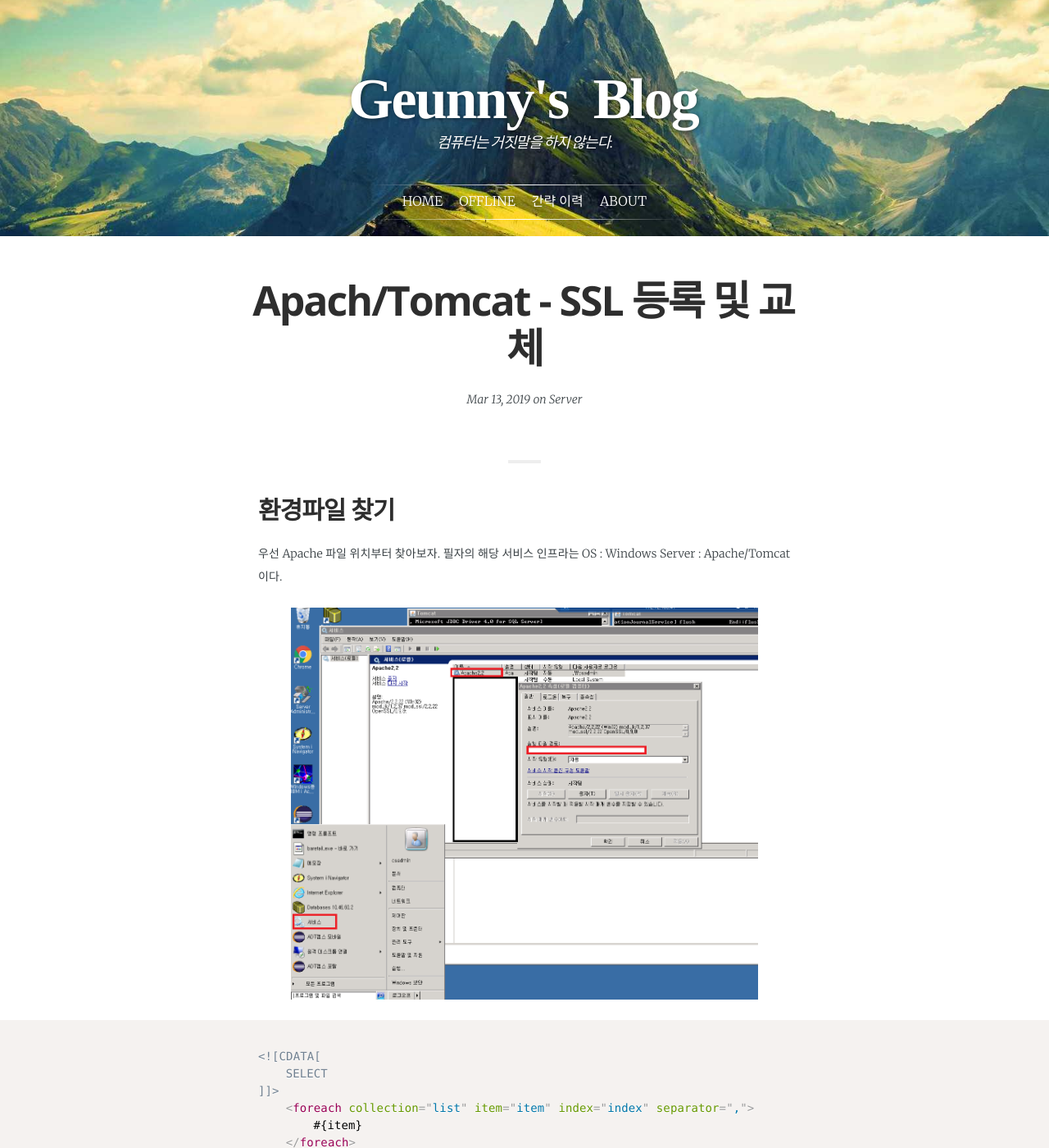
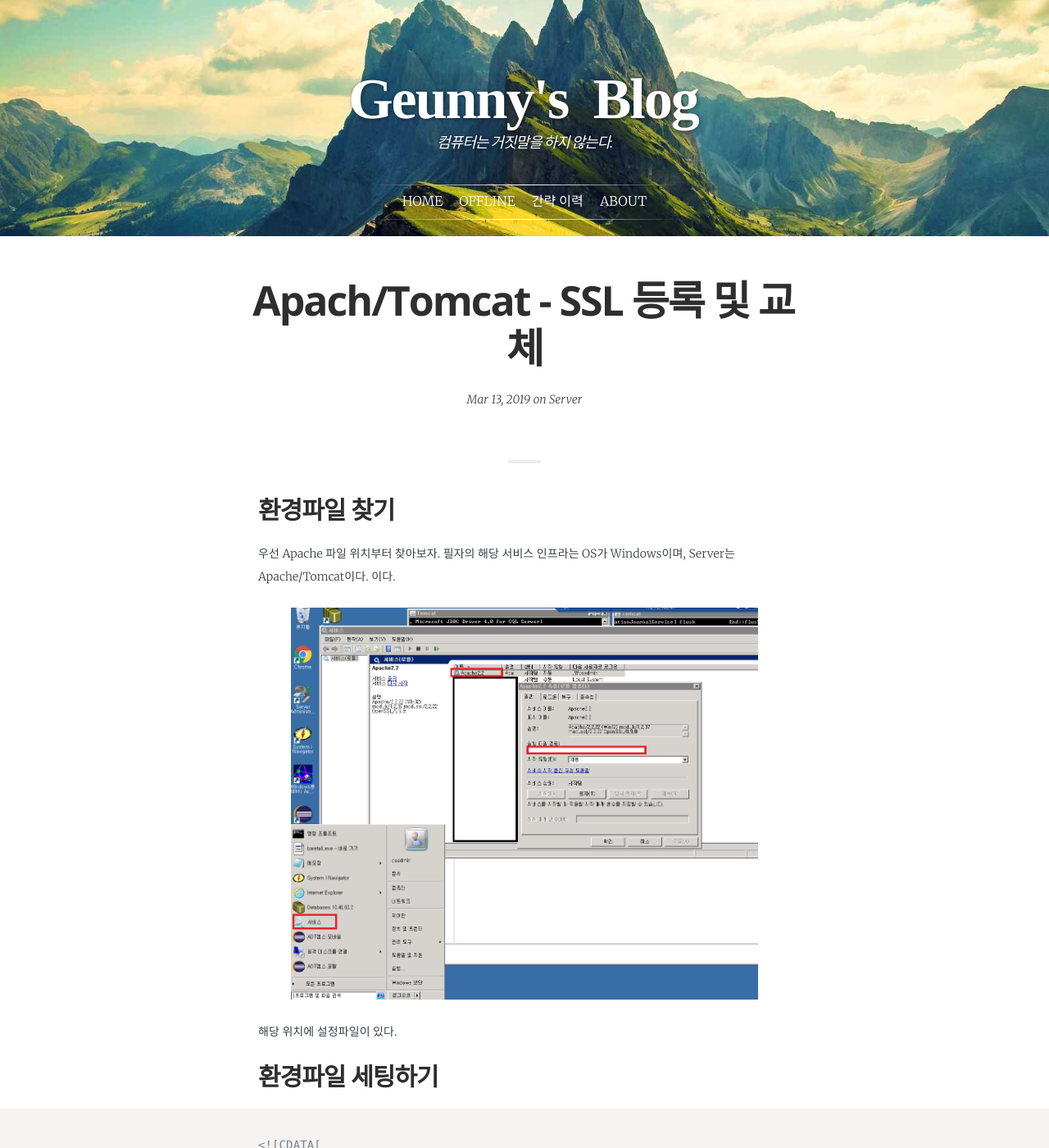
Before and after one commit to jwillmer/jekyllDecent, a Jekyll site: the page built from _posts/2019-03-13-apachtomcat1.md, in a window 1280 px wide and 1400 px high. Shown: the whole window at 82% size. Built offline with Jekyll 4.4.1, drawn with Linux system fonts in a browser that asks for light colours; some web fonts are replaced.

Commit message:
Update 2019-03-13-apachtomcat1.md

````diff
--- a/_posts/2019-03-13-apachtomcat1.md
+++ b/_posts/2019-03-13-apachtomcat1.md
@@ -17,9 +17,7 @@ math:		   false
 ## 환경파일 찾기
 
 우선 Apache 파일 위치부터 찾아보자.
-필자의 해당 서비스 인프라는
-OS : Windows
-Server : Apache/Tomcat
+필자의 해당 서비스 인프라는 OS가 Windows이며, Server는 Apache/Tomcat이다.
 이다.
 
 <aside>
@@ -27,6 +25,10 @@ Server : Apache/Tomcat
 <img src="{{ "/media/img/Server/apache.png" | absolute_url }}" />
 </figure>
 </aside>
+
+해당 위치에 설정파일이 있다.
+
+## 환경파일 세팅하기
 
 ```xml
 
````
